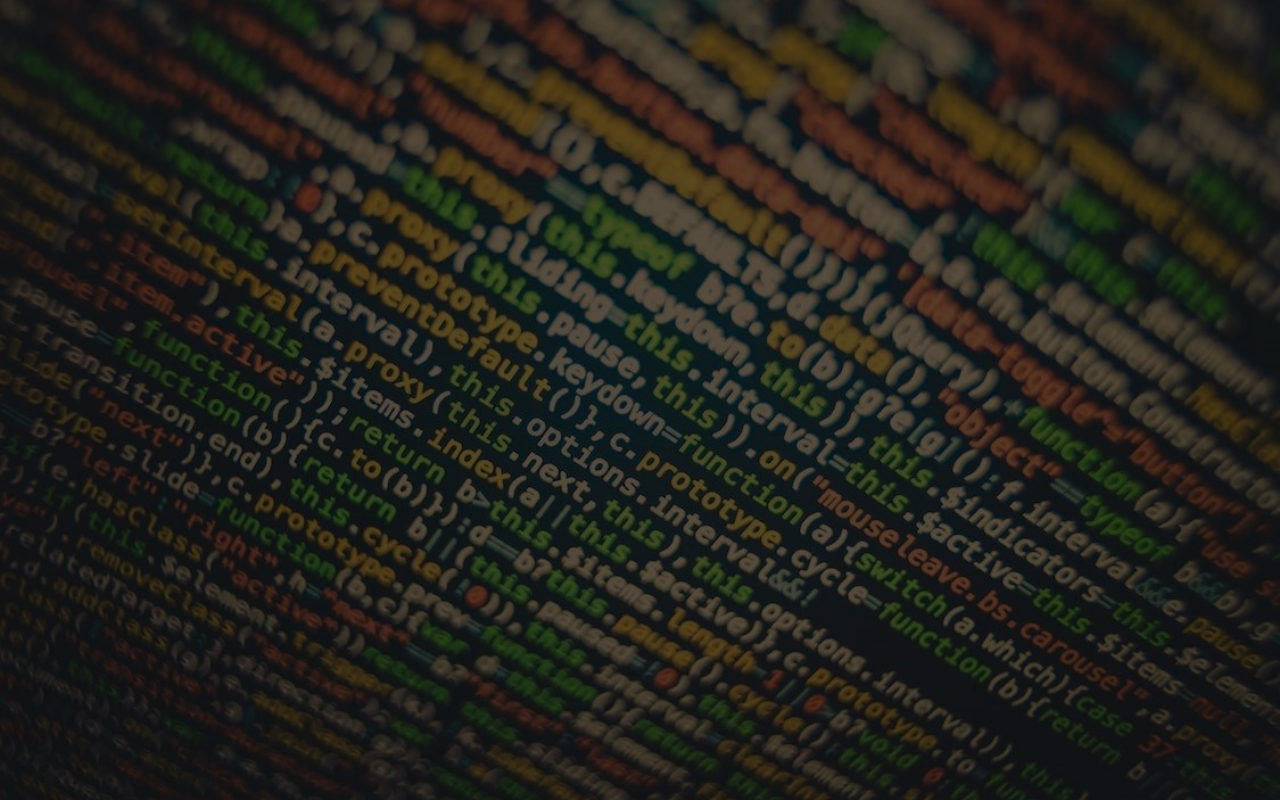
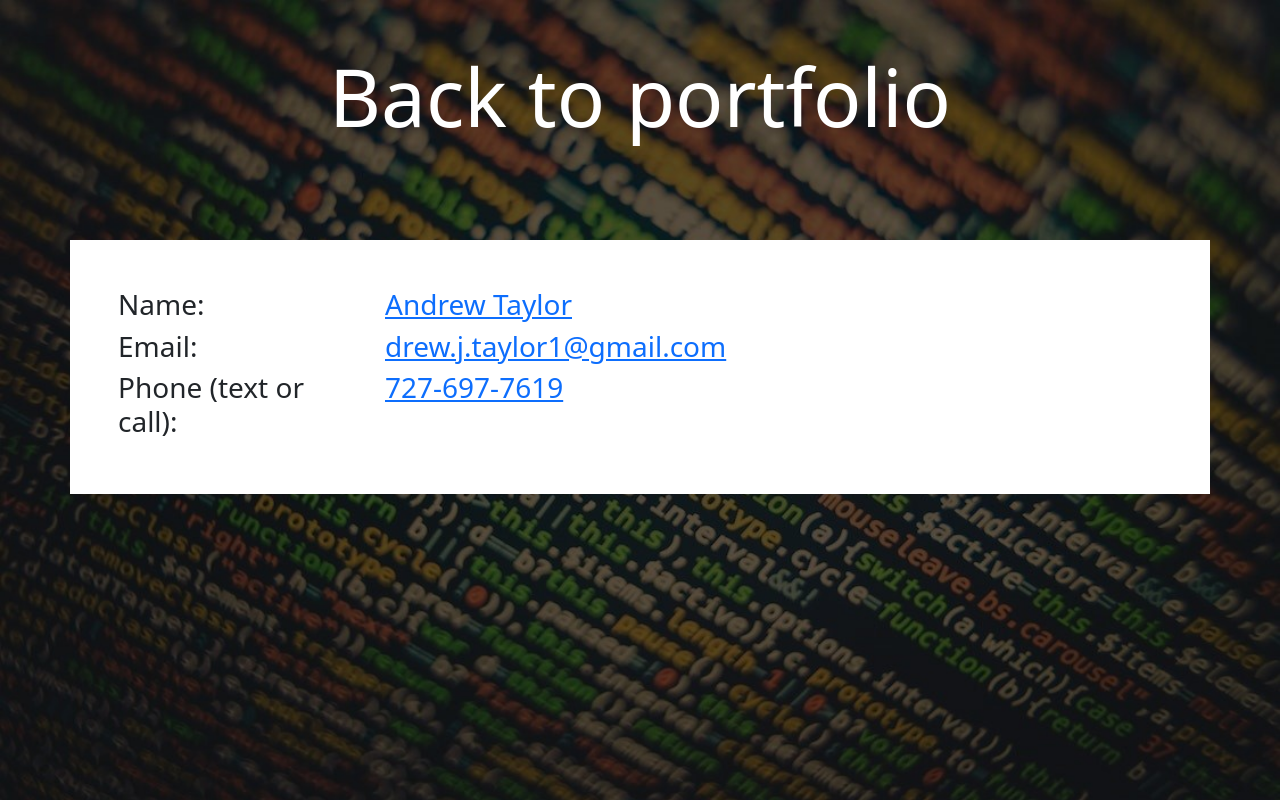
Before and after one commit to drewjtaylor/portfolio, a website: page contact.html in a window 1280 px wide. Drawn offline with nearby package versions, Linux system fonts and the light colour scheme.

Commit message:
Updated contact page

```diff
--- a/contact.html
+++ b/contact.html
@@ -26,6 +26,20 @@
   </head>
 
   <body>
-
+    <h1 class="text-white py-5 text-center display-1"><a href="./index.html" class="inherit">Back to portfolio</a></h1>
+    <div class="container bg-white p-5 my-5">
+        <div class="row">
+            <div class="col-md-3"><h3>Name:</h3></div>
+            <div class="col-md-9"><h3><a href="https://www.linkedin.com/in/andrew-taylor-703717248/">Andrew Taylor</a></h3></div>
+        </div>
+        <div class="row">
+            <div class="col-md-3"><h3>Email:</h3></div>
+            <div class="col-md-9"><h3><a href="mailto:drew.j.taylor1@gmail.com">drew.j.taylor1@gmail.com</a></h3></div>
+        </div>
+        <div class="row">
+            <div class="col-md-3"><h3>Phone (text or call):</h3></div>
+            <div class="col-md-9"><h3><a href="tel:17276977619">727-697-7619</a></h3></div>
+        </div>
+    </div>
   </body>
 </html>
--- a/css/style.css
+++ b/css/style.css
@@ -12,7 +12,7 @@ body {
     transform: scale(1.05)
 }
 
-a.contact, a.contact:hover {
+a.inherit, a.inherit:hover {
     color: inherit;
     text-decoration: none
 }
```
Also changed, not shown: index.html (+2 -2 lines).
